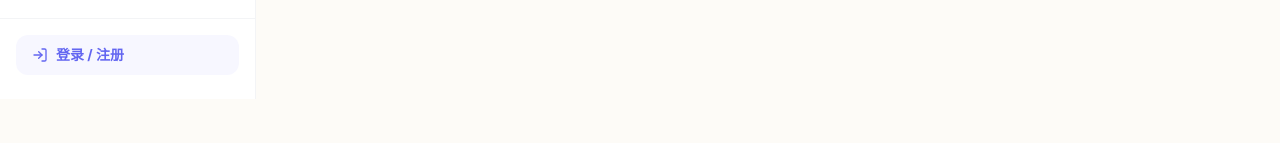
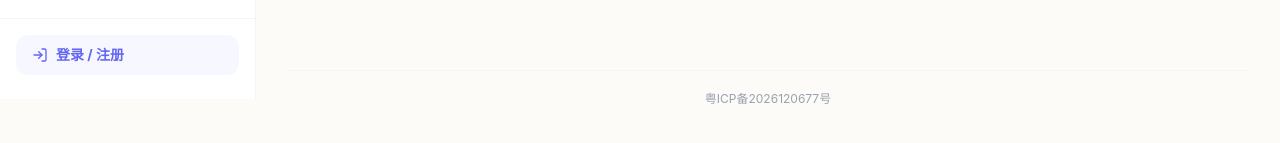
Before and after one commit to Clairechan95/Ouiouiai, a React (Vite) app: page /#/listening in a window 1280 px wide. Shown: the part 701-844 px from the top of the page. Before the commit the page ends 800 px from the top, so only its background shows below. Built offline with nearby package versions, Linux system fonts and the light colour scheme.

Commit message:
Add ICP registration footer

```diff
--- a/components/Layout.tsx
+++ b/components/Layout.tsx
@@ -145,6 +145,16 @@ const Layout: React.FC<{ children: React.ReactNode }> = ({ children }) => {
 
         <div className={`flex-1 w-full mx-auto px-4 sm:px-6 md:px-8 pb-20 sm:pb-24 md:pb-10 ${isListeningRoute ? 'max-w-7xl' : 'max-w-4xl'}`}>
           {children}
+          <footer className="mt-10 border-t border-gray-100 py-5 text-center text-xs text-gray-400">
+            <a
+              href="https://beian.miit.gov.cn/"
+              target="_blank"
+              rel="noreferrer"
+              className="transition-colors hover:text-primary"
+            >
+              粤ICP备2026120677号
+            </a>
+          </footer>
         </div>
       </main>
 
```
